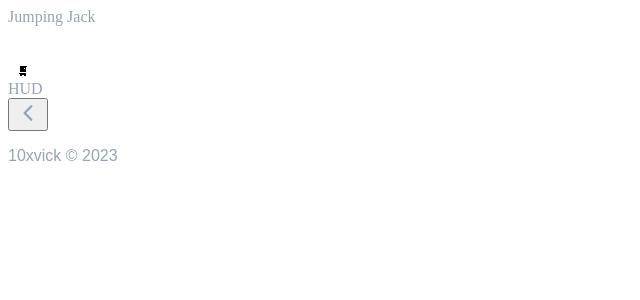
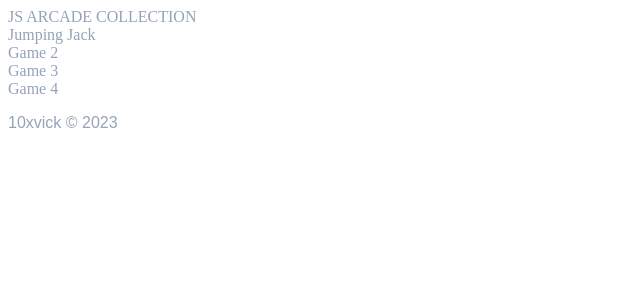
Before and after one commit to 10xvick/gamejs, a React (Create React App) app: page / in a window 1280 px wide. Shown: the top 300 px of the page, without its empty margins (0-640 px from the left). Built offline with nearby package versions, Linux system fonts and the light colour scheme; the HTML template or start-up script is replaced by a standard one.

Commit message:
1 file modified

```diff
--- a/App.tsx
+++ b/App.tsx
@@ -36,7 +36,7 @@ const games = [
 ];
 
 const Games = () => {
-  const [selectedGame, setSelectedGame] = useState('Jumping Jack');
+  const [selectedGame, setSelectedGame] = useState();
   const canvas = useRef();
   const HUD = useRef();
   const handleGameClick = (game) => {
@@ -48,7 +48,7 @@ const Games = () => {
   };
 
   React.useEffect(() => {
-    run(canvas.current, HUD.current, selectedGame);
+    selectedGame && run(canvas.current, HUD.current, selectedGame);
   }, [selectedGame]);
 
   return (
```
